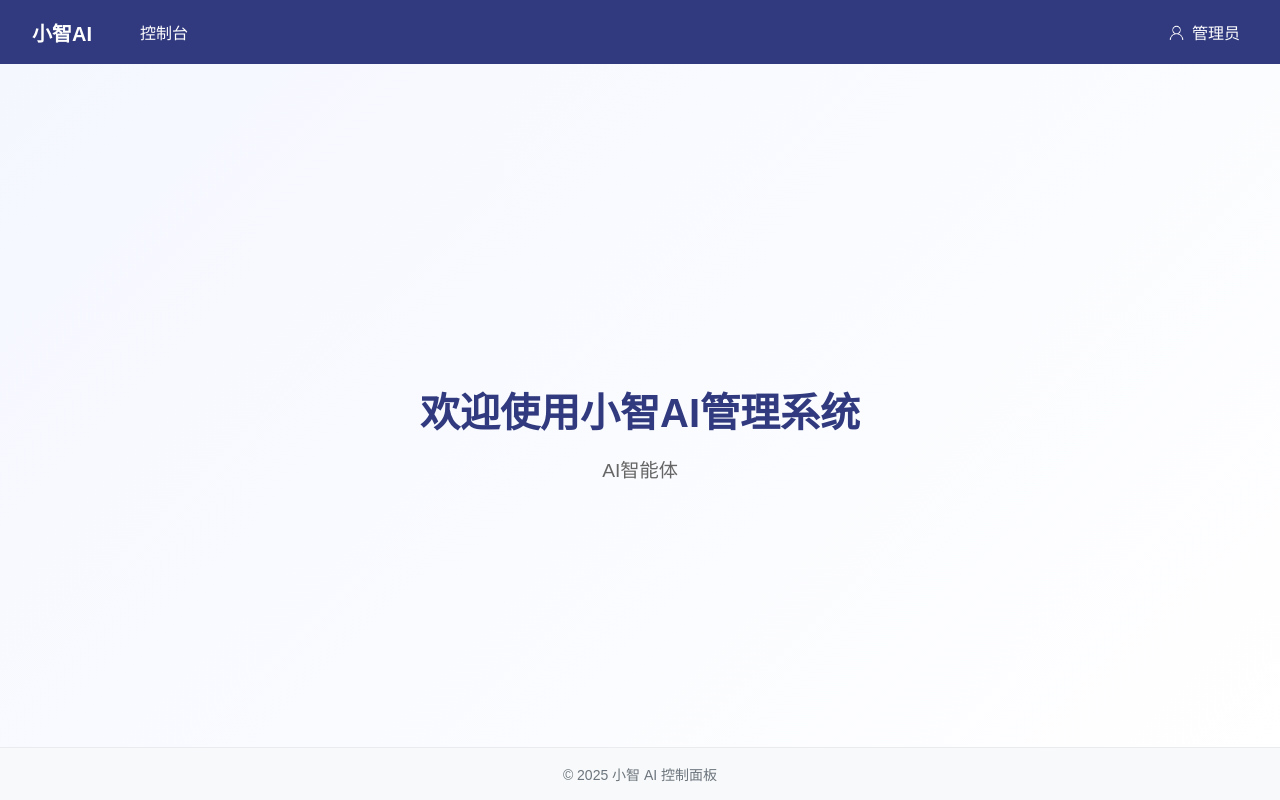
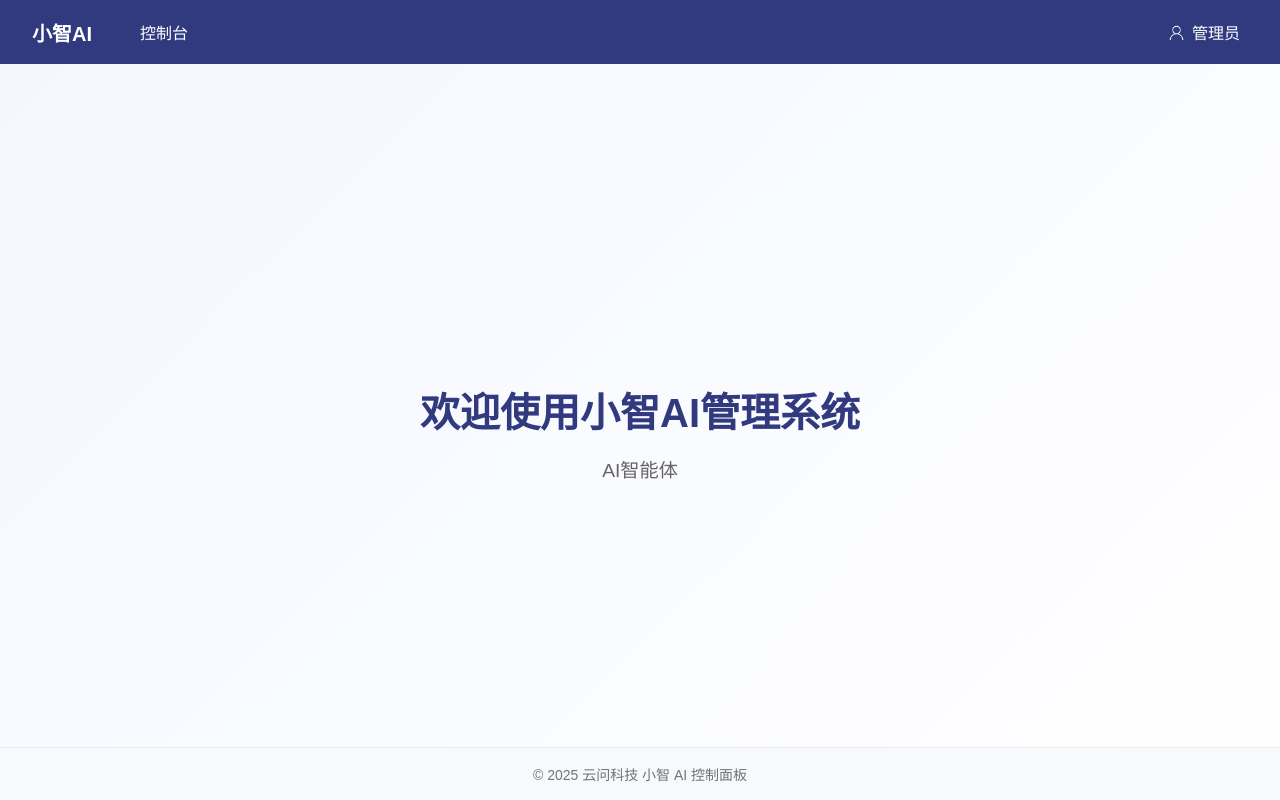
Before and after one commit to LFNL-scholar/MicroCore-Insight, a Vue app in the folder affairs/vue_project/: page /home in a window 1280 px wide. Built offline with nearby package versions, Linux system fonts and the light colour scheme.

Commit message:
修改footer

```diff
--- a/affairs/vue_project/src/components/AppFooter.vue
+++ b/affairs/vue_project/src/components/AppFooter.vue
@@ -1,7 +1,7 @@
 <template>
   <footer class="footer">
     <div class="footer-content">
-      © 2025 小智 AI 控制面板
+      © 2025 云问科技 小智 AI 控制面板
     </div>
   </footer>
 </template>
```
